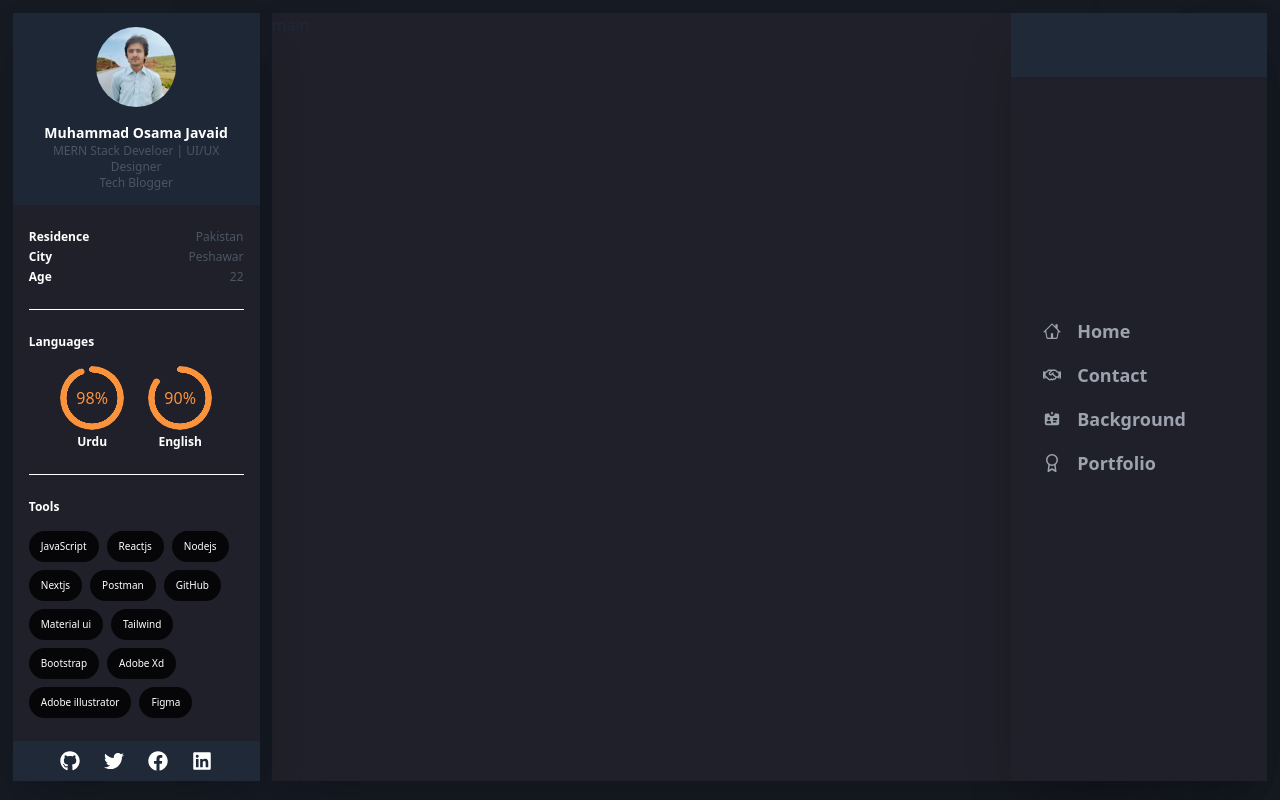
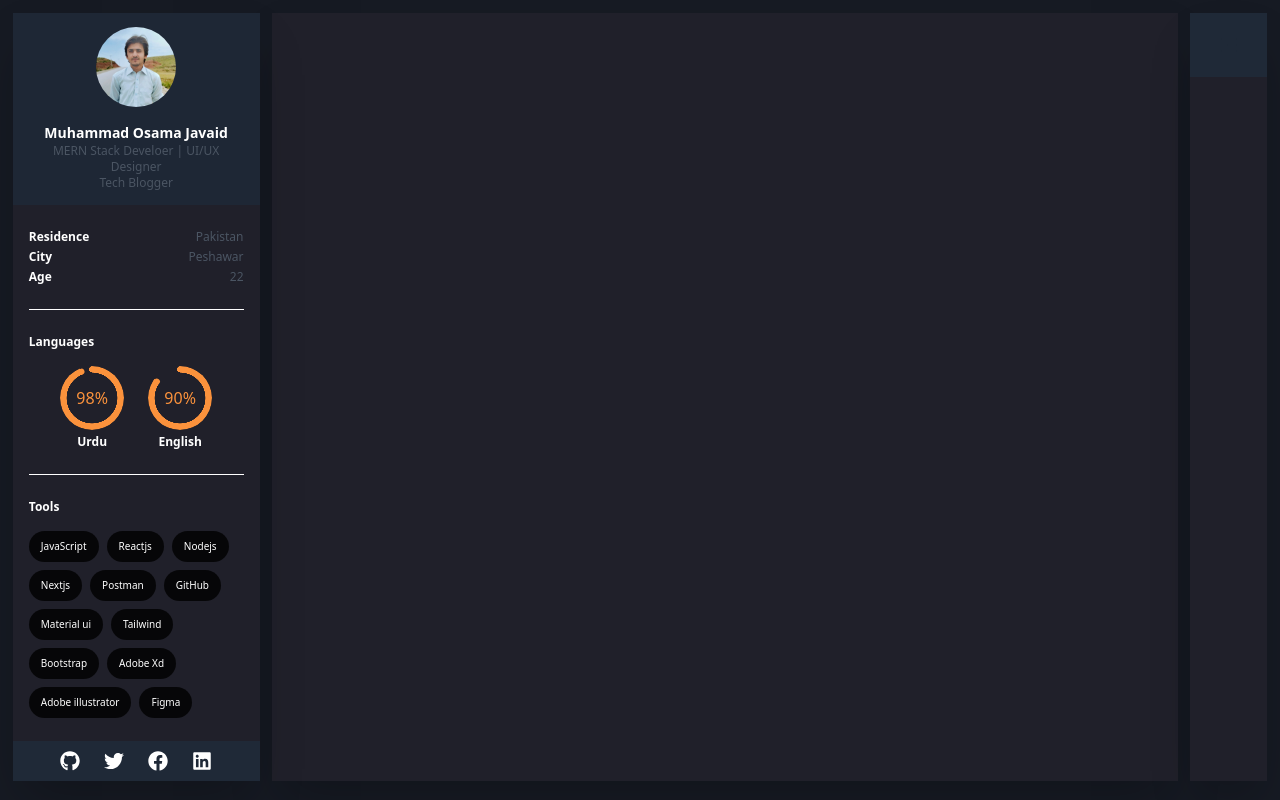
Before and after one commit to Kobayashi19860206/Portfolio-1, a Next.js app: page / in a window 1280 px wide. Built offline with nearby package versions, Linux system fonts and the light colour scheme.

Commit message:
stucked at routing

```diff
--- a/components/Main/Main.jsx
+++ b/components/Main/Main.jsx
@@ -1,6 +1,10 @@
+import Home from '../../pages/home'
+
 const Main = () => {
     return (
-        <div>Main</div>
+        <div className="">
+            <Home />
+        </div>
     )
 }
 
--- a/components/Nav/Nav.jsx
+++ b/components/Nav/Nav.jsx
@@ -4,31 +4,20 @@
 import { IoIosRadioButtonOff } from 'react-icons/io'
 import { GoHome } from 'react-icons/go'
 import { HiIdentification } from 'react-icons/hi'
+import NavItem from './NavItem'
 
 
-const Nav = () => {
+const Nav = ({ setOpen }) => {
     return (
         <div className="absolute flex flex-col justify-center inset-y-0 right-0 w-64 h-full bg-[#20202A] shadow-2xl">
-            <div className="flex absolute top-0 w-full items-center justify-center text-2xl h-16 bg-gray-800">
+            <div onClick={e => setOpen(false)} className="flex absolute top-0 w-full items-center justify-center text-2xl h-16 bg-gray-800">
                 <ImCross />
             </div>
             <div className="flex flex-col gap-y-2 px-6 w-full">
-                <div className="flex items-center px-2 hover:bg-yellow-500 text-gray-400 hover:text-gray-900 hover:font-bold py-1 font-bold space-x-4 text-lg">
-                    <GoHome />
-                    <span>Home</span>
-                </div>
-                <div className="flex items-center px-2 hover:bg-yellow-500 text-gray-400 hover:text-gray-900 hover:font-bold py-1 font-bold space-x-4 text-lg">
-                    <FaRegHandshake />
-                    <span>Contact</span>
-                </div>
-                <div className="flex items-center px-2 hover:bg-yellow-500 text-gray-400 hover:text-gray-900 hover:font-bold py-1 font-bold space-x-4 text-lg">
-                    <HiIdentification />
-                    <span>Background</span>
-                </div>
-                <div className="flex items-center px-2 hover:bg-yellow-500 text-gray-400 hover:text-gray-900 hover:font-bold py-1 font-bold space-x-4 text-lg">
-                    <FiAward />
-                    <span>Portfolio</span>
-                </div>
+                <NavItem NavRoute={'/home'} NavIcon={<GoHome />} NavText={'Home'} />
+                <NavItem NavRoute={'/contact'} NavIcon={<FaRegHandshake />} NavText={'Contact'} />
+                <NavItem NavRoute={'/background'} NavIcon={<HiIdentification />} NavText={'Background'} />
+                <NavItem NavRoute={'/portfolio'} NavIcon={<FiAward />} NavText={'Portfolio'} />
             </div>
         </div>
     )
--- /dev/null
+++ b/components/Nav/NavItem.jsx
@@ -0,0 +1,14 @@
+import Link from 'next/link'
+import React from 'react'
+
+
+const NavItem = ({ NavIcon, NavText, NavRoute }) => {
+    return (
+        <Link href={NavRoute} className="flex items-center px-2 hover:bg-yellow-500 text-gray-400 hover:text-gray-900 hover:font-bold py-1 font-bold space-x-4 text-lg">
+            {NavIcon}
+            <span>{NavText}</span>
+        </Link>
+    )
+}
+
+export default NavItem
--- /dev/null
+++ b/pages/backgroud/index.jsx
@@ -0,0 +1,9 @@
+import React from 'react'
+
+const background = () => {
+    return (
+        <div>background</div>
+    )
+}
+
+export default background
--- /dev/null
+++ b/pages/contact/index.jsx
@@ -0,0 +1,12 @@
+import { useRouter } from 'next/router'
+import React from 'react'
+
+const contact = () => {
+    const router = useRouter()
+    console.log(router)
+    return (
+        <div>contact</div>
+    )
+}
+
+export default contact
--- /dev/null
+++ b/pages/home/index.jsx
@@ -0,0 +1,9 @@
+import React from 'react'
+
+const home = () => {
+    return (
+        <div>home</div>
+    )
+}
+
+export default home
--- a/pages/index.js
+++ b/pages/index.js
@@ -1,22 +1,30 @@
+import { useRouter } from "next/router";
+import { useState } from "react";
 import { CgMenuRightAlt } from "react-icons/cg";
 import Intro from "../components/Intro/Intro";
+import Main from "../components/Main/Main";
 import Nav from "../components/Nav/Nav";
+import Homee from './home'
+
 
 export default function Home() {
-
+  const router = useRouter()
+  const [open, setOpen] = useState(false)
   return (
     <div className="h-[96vh] flex justify-between gap-x-3 select-none">
       <div className="w-64 ">
         <Intro />
       </div>
       <div className="w-9/12 bg-[#20202A] shadow-2xl">
-        main
+        {
+          router.pathname === '/home' ? console.log('true') : console.log('false')
+        }
       </div>
       <div className="w-20 relative bg-[#20202A] shadow-2xl">
-        <div className="bg-gray-800 flex items-center h-16 justify-center text-2xl ">
+        <div onClick={e => setOpen(!open)} className="bg-gray-800 flex items-center h-16 justify-center text-2xl ">
           <CgMenuRightAlt />
         </div>
-        <Nav />
+        {open && <Nav setOpen={setOpen} />}
       </div>
     </div>
   )
--- /dev/null
+++ b/pages/portfolio/index.jsx
@@ -0,0 +1,9 @@
+import React from 'react'
+
+const portfolio = () => {
+    return (
+        <div>portfolio</div>
+    )
+}
+
+export default portfolio
```
